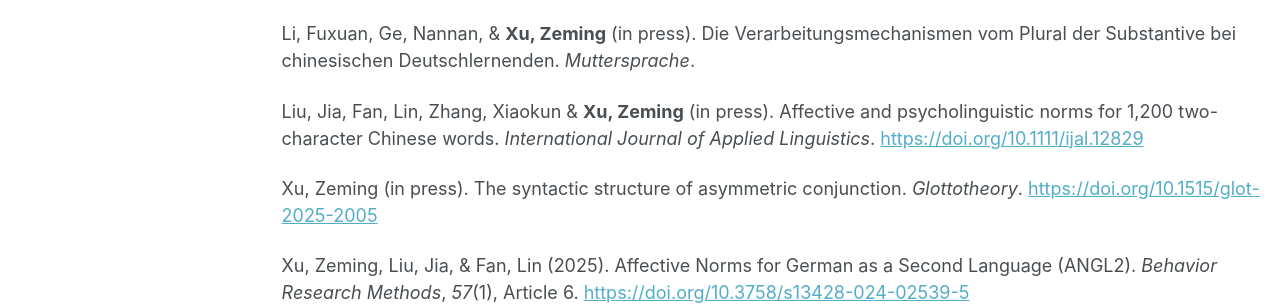
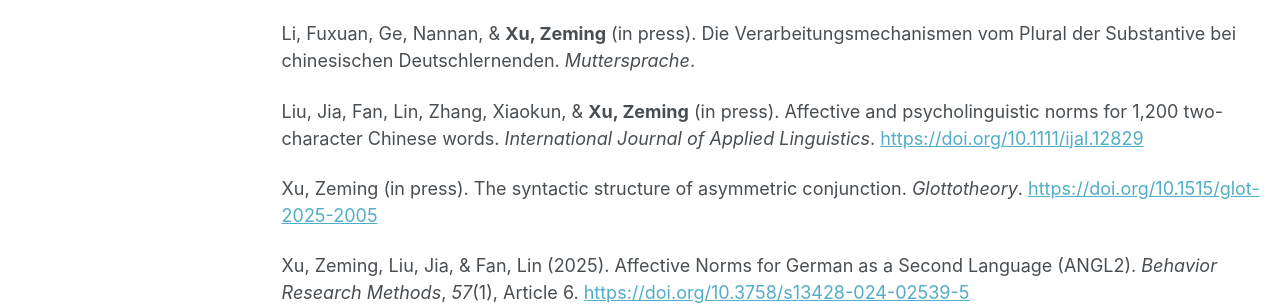
Before and after one commit to xu-zeming/xu-zeming.github.io, a Jekyll site: the page built from _pages/publications.md, in a window 1280 px wide and 1378 px high. Shown: the part 132-437 px from the top of the window. Built offline with Jekyll 4.4.1, drawn with Linux system fonts in a browser that asks for light colours.

```diff
--- a/_pages/publications.md
+++ b/_pages/publications.md
@@ -7,7 +7,7 @@ author_profile: false
 
 Li, Fuxuan, Ge, Nannan, & **Xu, Zeming** (in press). Die Verarbeitungsmechanismen vom Plural der Substantive bei chinesischen Deutschlernenden. *Muttersprache*.
 
-Liu, Jia, Fan, Lin, Zhang, Xiaokun & **Xu, Zeming** (in press). Affective and psycholinguistic norms for 1,200 two-character Chinese words. *International Journal of Applied Linguistics*. [https://doi.org/10.1111/ijal.12829](https://doi.org/10.1111/ijal.12829)
+Liu, Jia, Fan, Lin, Zhang, Xiaokun, & **Xu, Zeming** (in press). Affective and psycholinguistic norms for 1,200 two-character Chinese words. *International Journal of Applied Linguistics*. [https://doi.org/10.1111/ijal.12829](https://doi.org/10.1111/ijal.12829)
 
 Xu, Zeming (in press). The syntactic structure of asymmetric conjunction. *Glottotheory*. [https://doi.org/10.1515/glot-2025-2005](https://doi.org/10.1515/glot-2025-2005)
 
```
